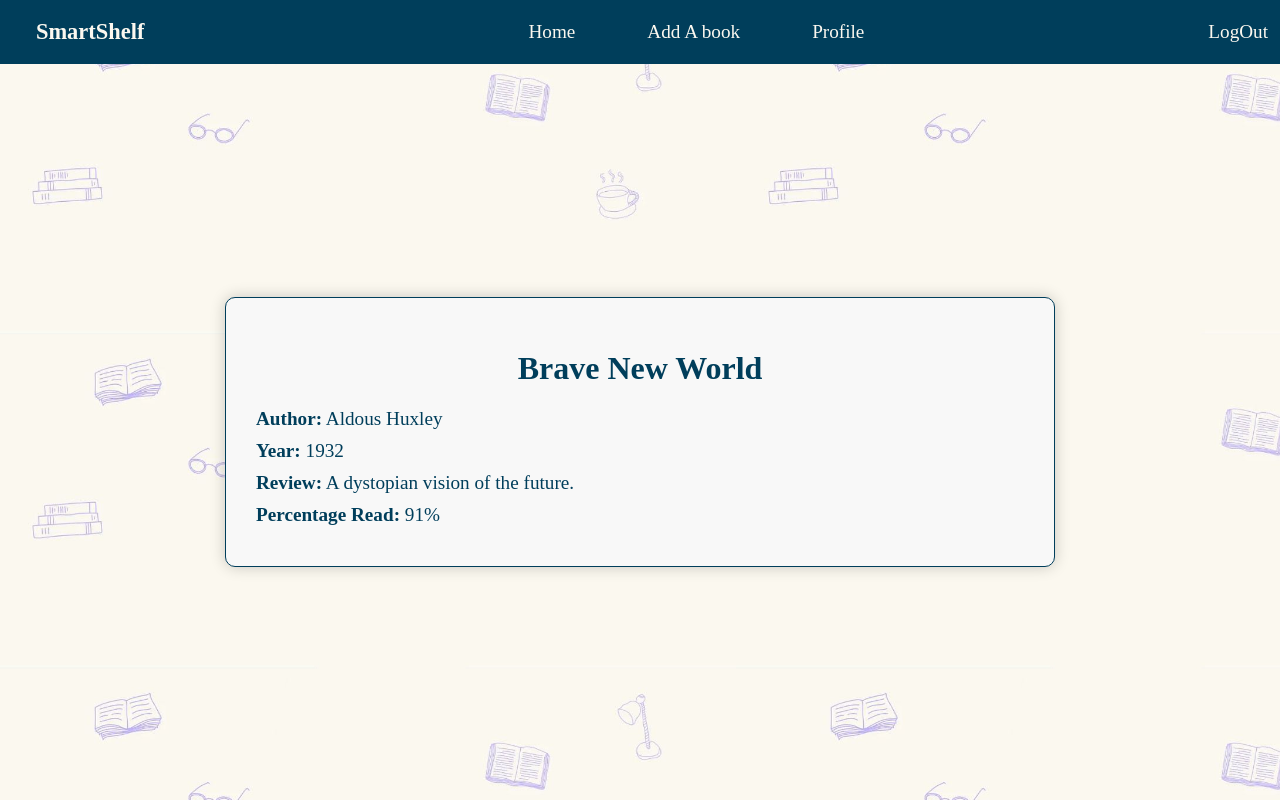
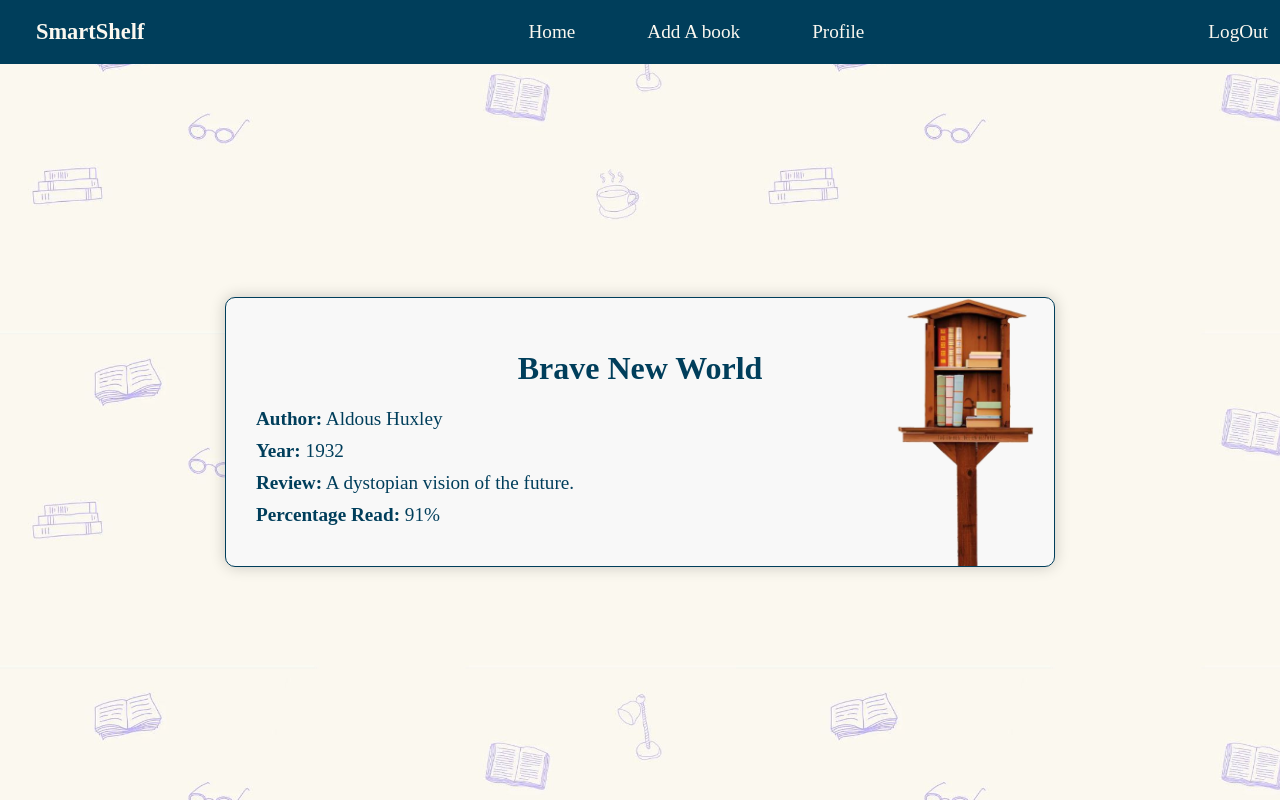
Before and after one commit to Sama-Sokkar/Digital-Library, a Flask app: page /book/1 in a window 1280 px wide. Run offline with Flask 3, Linux system fonts and the light colour scheme; the visitor is signed in with stand-in values (Sample User, id 1).

Commit message:
style: add a background on book details card

```diff
--- a/app.py
+++ b/app.py
@@ -238,9 +238,6 @@ def delete_book(book_id):
     return redirect("/profile")
 
 
-
-
-
 @app.route("/logout")
 def logout():
     session.pop("user",None)
--- a/data/users.json
+++ b/data/users.json
@@ -18,5 +18,10 @@
     "username": "eunoia",
     "email": "eunoia@email.com",
     "password": "eunoia@email.com"
+  },
+  {
+    "username": "Hana",
+    "email": "Hana@gmail.com",
+    "password": "Hana@gmail.com"
   }
 ]
--- a/static/css/bookDetails.css
+++ b/static/css/bookDetails.css
@@ -1,11 +1,6 @@
 /* Color palette : beige: #fbf8f0, blue: #003e5b, purple: #b8b6f2  darker-purple: #8987d0*/
-/* .content {
-  background-image: url("/static/images/back.jpeg");
-  background-position: center;
-  background-size: contain;
-} */
-/* background-repeat: no-repeat;  */
 .container {
+  justify-content: space-between;
   background-color: #f8f8f8;
   border: 1px solid #003e5b;
   padding: 30px;
@@ -14,6 +9,11 @@
   max-width: 800px;
   border-radius: 10px;
   color: #003e5b;
+  background-image: url("/static/images/shelf.png");
+  background-size: contain;
+  background-repeat: no-repeat;
+  /* background-position: right; */
+  background-position: calc(100% - 20px)
 }
 
 .details-title {
--- a/static/css/index.css
+++ b/static/css/index.css
@@ -11,6 +11,6 @@
 }
 
 .homeImg {
-  width: 18%;
+  width: 16%;
   margin-top: auto;
 }
--- a/templates/bookDetails.html
+++ b/templates/bookDetails.html
@@ -4,9 +4,9 @@
     <meta charset="UTF-8" />
     <title>{{title}}</title>
     <link rel="stylesheet" href="/static/css/bookDetails.css" />
-    <link rel="stylesheet" href="/static/css/style.css">
+    <link rel="stylesheet" href="/static/css/style.css" />
   </head>
-  <body >
+  <body>
     <div class="content">
       <nav class="navbar navLinks">
         <a href="/">
@@ -29,21 +29,18 @@
           {{auth_buttons}}
         </div>
       </nav>
+
       <div class="home">
-
         <div class="container">
           <h1 class="details-title">{{title}}</h1>
           <p class="details-p"><strong>Author:</strong> {{author}}</p>
           <p class="details-p"><strong>Year:</strong> {{year}}</p>
           <p class="details-p"><strong>Review:</strong> {{review}}</p>
-
           {{description}} {{percentage}}
-          <!-- <img src="/static/images/shelf.jpeg" alt="Library" class="homeImg" /> -->
         </div>
-
       </div>
+    </div>
 
     <script src="/static/js/formValidation.js"></script>
-
   </body>
 </html>
--- a/templates/index.html
+++ b/templates/index.html
@@ -40,7 +40,7 @@
           Whether it's books, podcasts, or articles everything you love is just
           a click away.
         </p>
-        <img src="static/images/shelf.jpeg" alt="Library" class="homeImg" />
+        <img src="static/images/shelf.png" alt="Library" class="homeImg" />
       </div>
     </div>
 
```
Also changed, not shown: static/images/back.jpeg (deleted), static/images/back.png (deleted), static/images/background.png (deleted), static/images/bbb.jpeg (deleted), static/images/shelf.jpeg (deleted), static/images/shelf.png (added).
